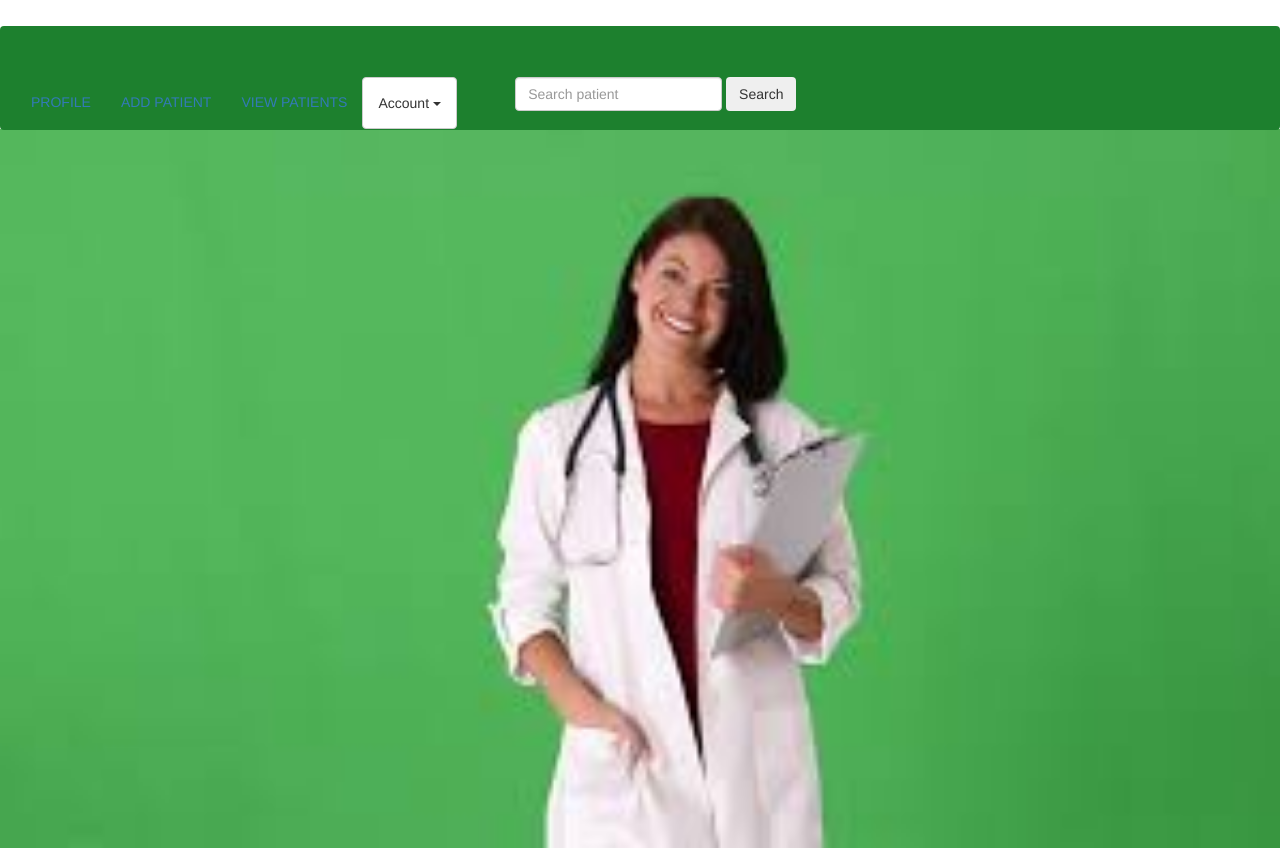
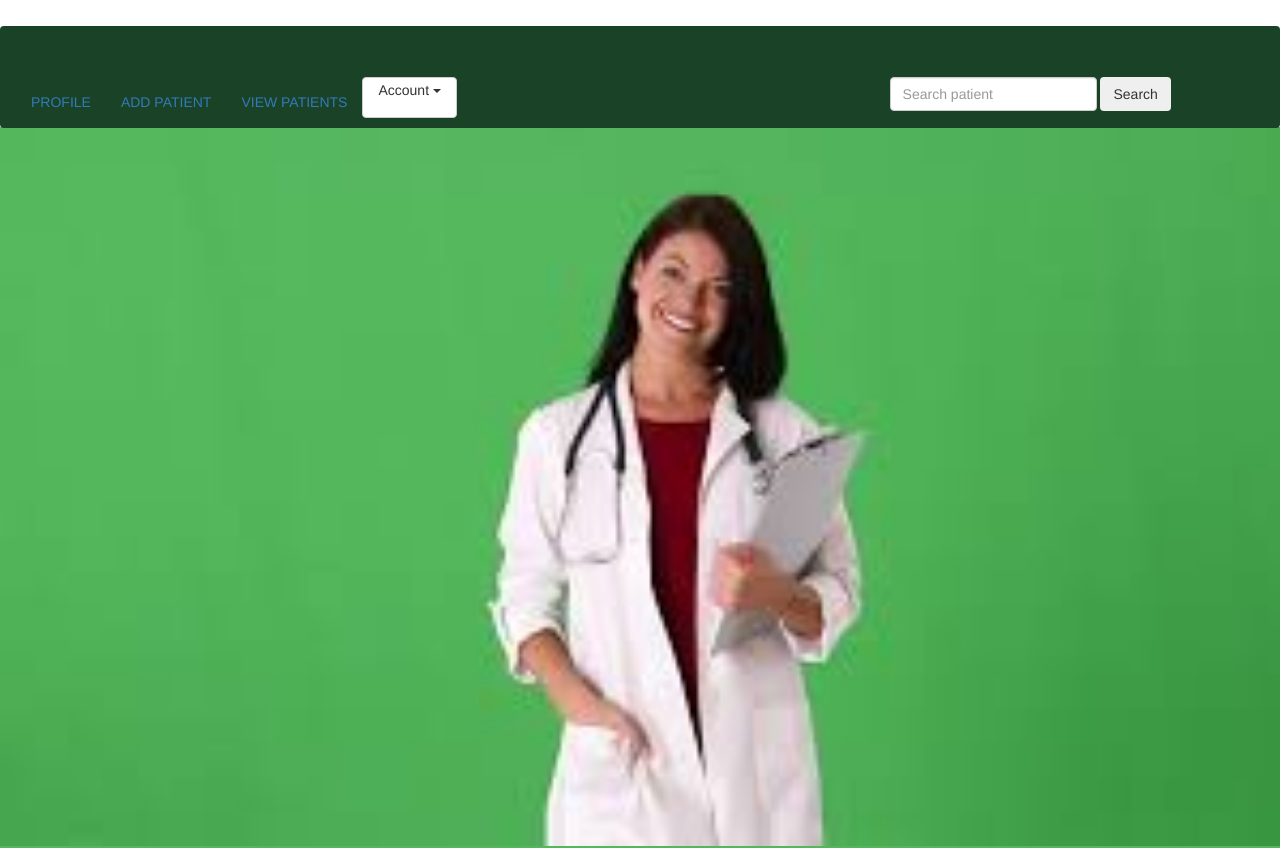
Before and after one commit to evantoh/patient-management-system, a Django app: page / in a window 1280 px wide. Run offline with Django 3.2, Linux system fonts and the light colour scheme; the visitor is signed in with stand-in values (Sample User, id 1); some libraries are stand-ins or nearby versions.

Commit message:
styling the navbar

```diff
--- a/patient/templates/navbar.html
+++ b/patient/templates/navbar.html
@@ -16,7 +16,7 @@
 </head>
 
 <body style="margin-top:2%;">
-    <nav class="style navbar"style ="background-color: #1d802e;
+    <nav class="style navbar"style ="background-color: #1a4227;;
     padding-top: 50px;">
         <!-- Brand and toggle get grouped for better mobile display -->
         <div class="navbar-header">
@@ -32,10 +32,10 @@
         <div id="navbarCollapse" class="collapse navbar-collapse">
             <ul class="nav navbar-nav">
                 <li class="active"><a href="">PROFILE</a></li>
-                <li class="active"><a href="{% url 'addpatient'%}">ADD PATIENT</a></li>
+                <li class=""><a href="{% url 'addpatient'%}">ADD PATIENT</a></li>
                 <li class="active"><a href="{% url 'allpatients'%}">VIEW PATIENTS</a></li>
                 <li class="dropdown">
-                <a href="#" class="dropdown-toggle btn btn-default" data-toggle="dropdown" role="button" aria-expanded="false">Account
+                <a href="#" class="dropdown-toggle btn btn-default" data-toggle="dropdown"  style="padding-top: 2px;padding-bottom: 17px;margin-left: 9x;padding: 20px';"role="button" aria-expanded="false">Account
                             <span class="caret"></span>
                         </a>
                 <ul class="dropdown-menu" role="menu">
@@ -56,7 +56,7 @@
               </li>
               {% endif %}
 
-              <form class="form-inline my-2 my-lg-0" action="{% url 'search_patient' %}" style="padding-left:20%;margin-left: 20%;">
+              <form class="form-inline my-2 my-lg-0" action="{% url 'search_patient' %}" style="padding-left: 20%;margin-left: 50%;">
                   <input class="form-control mr-sm-2" type="search" name="patient"  placeholder="Search patient">
                   <button class="btn btn-outline-success my-2 my-sm-0" type="submit">Search</button>
               </form>
--- a/patient/templates/welcome.html
+++ b/patient/templates/welcome.html
@@ -1,6 +1,6 @@
 {%extends 'base.html'%}
 {% load bootstrap3 %}{% load staticfiles %}
 {% block content %}
-<img src="{%static 'images/doctor.jpeg' %}" alt="background-img" class="img-responsive" style="width: 100%;height:5%;padding-top: 0px;margin-top: -22px;">
+<img src="{%static 'images/doctor.jpeg' %}" alt="background-img" class="img-responsive" style="width: 100%;padding-top: 0px;margin-top: -22px;;">
 {{bock.super}}
 {% endblock %}
--- a/patient/urls.py
+++ b/patient/urls.py
@@ -12,6 +12,7 @@ urlpatterns=[
     url(r'^treatment',views.treatment,name='treatment'),
     url(r'^search$',views.search_results,name='search_patient'),
     url(r'^new/profile/(?P<username>[-_\w.]+)$',views.update_profile, name='updateProfile'),
+    # url(r'^single/patient/(\d+)', views.single_patient, name ='singlePatient'),
 ]
 if settings.DEBUG:
     urlpatterns+= static(settings.MEDIA_URL, document_root = settings.MEDIA_ROOT)
--- a/patient/views.py
+++ b/patient/views.py
@@ -80,3 +80,6 @@ def search_results(request):
     else:
         message = "You haven't searched for any term"
         return render(request, 'search.html',{"message":message})
+# def single_patient(request,profile_photo_id):
+#     patient=Patient.objects.get(id=profile_photo_id)
+#     return render(request,"single_patient.html",{"patient":patient})
```
Also changed, not shown: patient/templates/search.html (+7 -7 lines), patient/templates/single_patient.html (added, +27 -0 lines).
